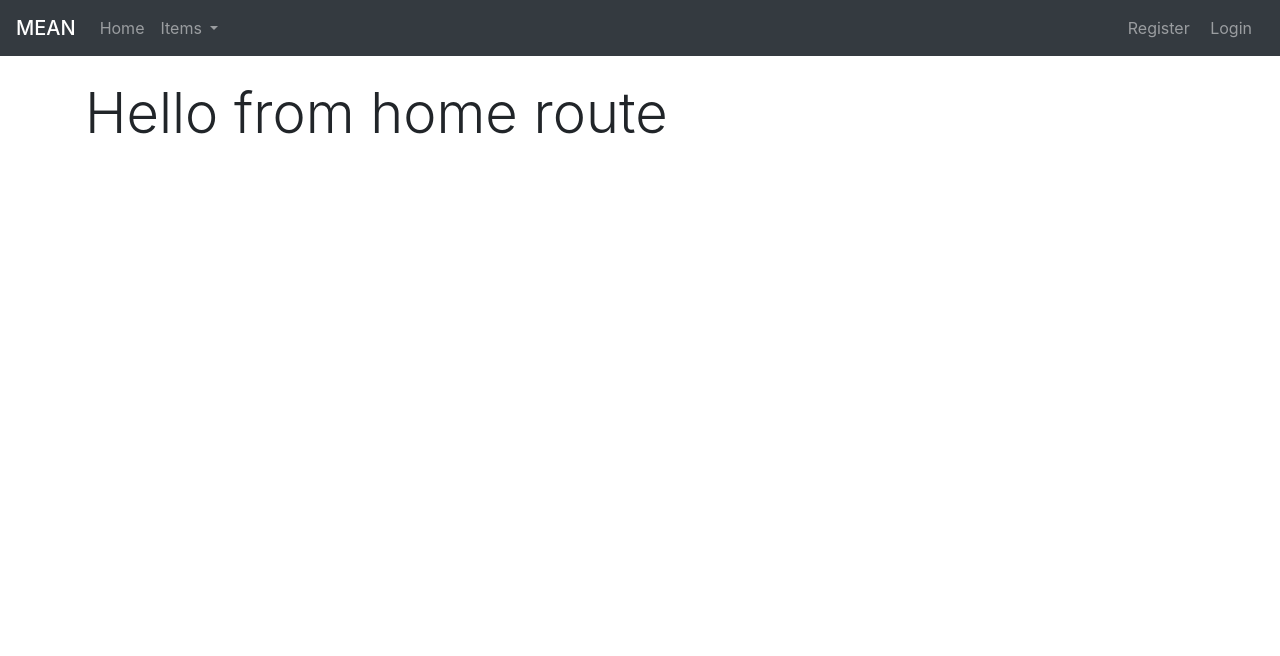
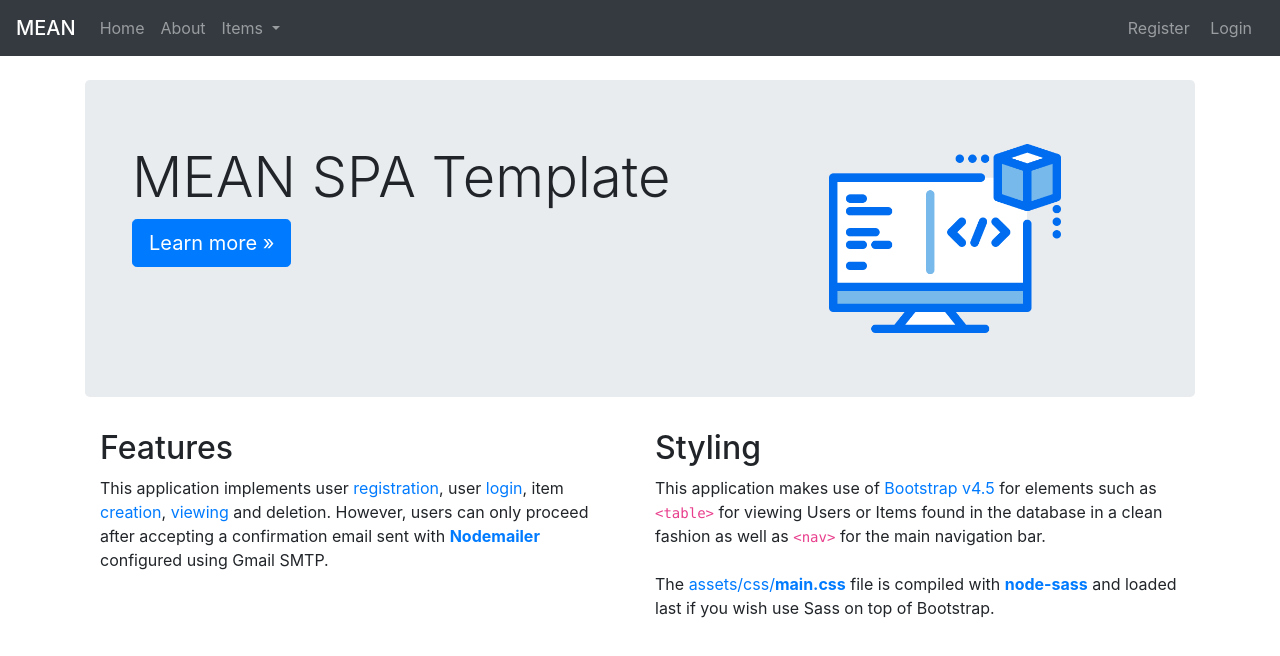
Before and after one commit to jghaden/mean-template, a website: page public/app/views/index.html in a window 1280 px wide. Drawn offline with nearby package versions, Linux system fonts and the light colour scheme; some packages are replaced by stand-ins of ours; files that its build step writes are made by us from their sources.

Commit message:
Added a better home page.

```diff
--- a/public/app/views/index.html
+++ b/public/app/views/index.html
@@ -6,6 +6,8 @@
     <meta charset="utf-8">
     <meta http-equiv="X-UA-Compatible" content="IE=edge">
     <meta name="viewport" content="width=device-width, initial-scale=1">
+
+    <link rel="icon" href="favicon.ico?" type="image/x-icon">
 
     <!-- Font Awesome Icons -->
     <script src="https://kit.fontawesome.com/4ff0adf1f1.js" crossorigin="anonymous"></script>
@@ -54,6 +56,9 @@
           <li class="nav-item">
             <a class="nav-link" href="/">Home</a>
           </li>
+          <li class="nav-item">
+            <a class="nav-link" href="/about">About</a>
+          </li>
 
           <li class="nav-item dropdown">
             <a class="nav-link dropdown-toggle" href="#" id="navbarDropdown" role="button" data-toggle="dropdown" aria-haspopup="true" aria-expanded="false">
@@ -61,7 +66,7 @@
             </a>
             <div class="dropdown-menu" aria-labelledby="navbarDropdown">
               <a class="dropdown-item" href="items/create">Create</a>
-              <a class="dropdown-item" href="items/view/list">View</a>
+              <a class="dropdown-item" href="items/view">View</a>
             </div>
           </li>
 
--- a/public/app/views/pages/home.html
+++ b/public/app/views/pages/home.html
@@ -1,3 +1,33 @@
-<div class="page-header">
-    <h2 class="display-4">Hello <strong>{{ main.username }}</strong> from home route</h2>
-</div>
+<div class="jumbotron mt-4">
+    <div class="container">
+      <div class="row">
+        <div class="col-md-8">
+          <h1 class="display-4">MEAN SPA Template</h1>
+          <p><a class="btn btn-primary btn-lg" href="/about" role="button">Learn more &raquo;</a></p>
+        </div>
+        <div class="col-md-3">
+          <img src="assets/img/landing.png" class="img-fluid">
+        </div>
+      </div>
+    </div>
+  </div>
+
+  <div class="container">
+    <!-- Example row of columns -->
+    <div class="row">
+      <div class="col-md-6">
+        <h2>Features</h2>
+        <p>This application implements user <a href="/register">registration</a>, user <a href="/login">login</a>, item <a href="/items/create">creation</a>, <a href="/items/view">viewing</a> and deletion. However, users can only proceed after accepting a confirmation email sent with
+          <strong><a href="https://nodemailer.com/about/" target="_blank">Nodemailer</a></strong> configured using Gmail SMTP.</p>
+      </div>
+      <div class="col-md-6">
+        <h2>Styling</h2>
+        <p>This application makes use of <a href="https://getbootstrap.com/docs/4.5/getting-started/introduction/" target="_blank">Bootstrap v4.5</a> for elements such as <code>&lttable&gt</table></code>
+           for viewing Users or Items found in the database in a clean fashion as well as <code>&ltnav&gt</table></code>
+           for the main navigation bar.
+           <br>
+           <br>
+           The <a href="assets/css/main.css" target="_blank">assets/css/<strong>main.css</strong></a> file is compiled with
+           <strong><a href="https://www.npmjs.com/package/node-sass" target="_blank">node-sass</a></strong> and loaded last if you wish use Sass on top of Bootstrap.</p>
+      </div>
+    </div>
```
Also changed, not shown: favicon.ico (added), public/assets/img/landing.png (added).
